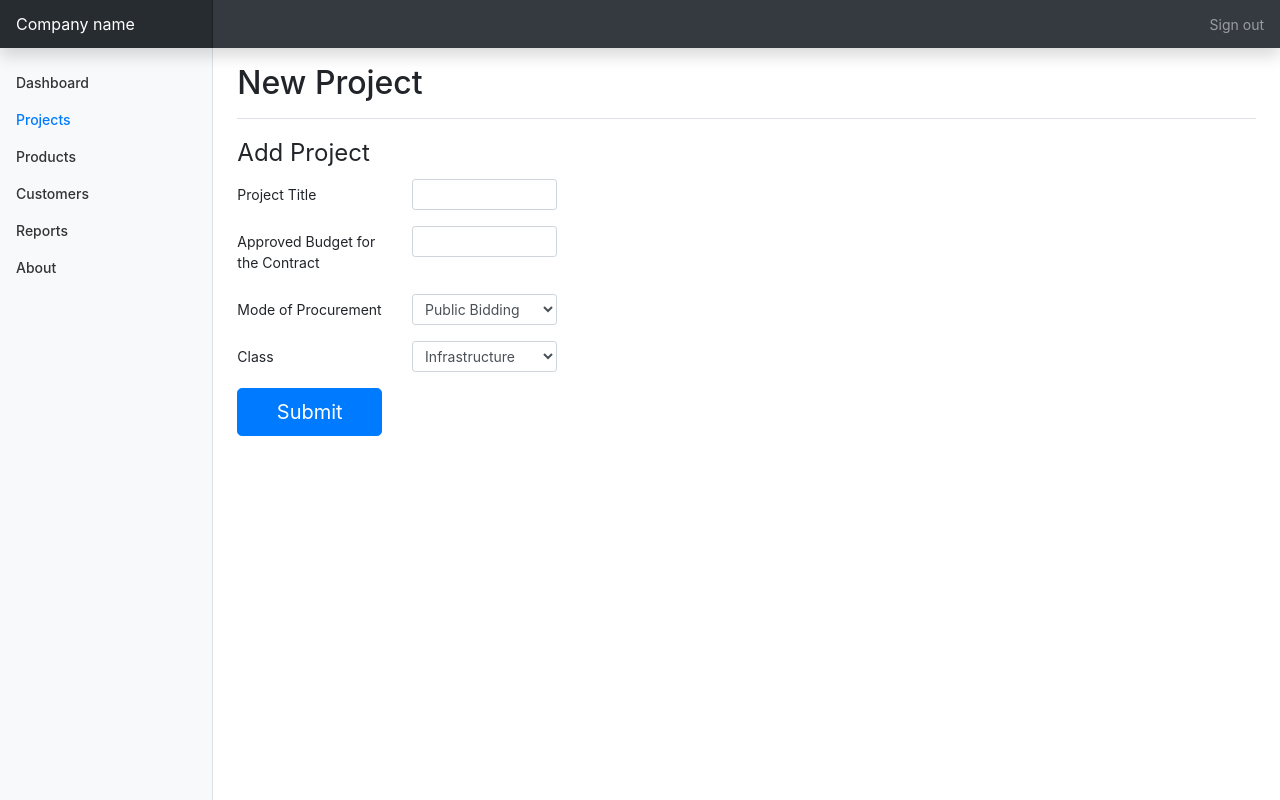
After one commit to DontAndrew/sqltest, a Flask app: page /project_add in a window 1280 px wide. The commit adds this page. Run offline with Flask 2, Linux system fonts and the light colour scheme; parts of the project's set-up code (start-up, migrations or seed data) failed here and were passed over; some libraries are stand-ins or nearby versions.

Commit message:
new commit

```diff
--- a/sqltest/__init__.py
+++ b/sqltest/__init__.py
@@ -14,8 +14,10 @@ def create_app(config_class=Config):
 
     # import blueprints
     from sqltest.main.routes import main
+    from sqltest.projects.routes import projects
 
     # register the blueprints
     app.register_blueprint(main)
+    app.register_blueprint(projects)
 
     return app
--- /dev/null
+++ b/sqltest/projects/forms.py
@@ -0,0 +1,28 @@
+from flask_wtf import FlaskForm
+from wtforms import (
+    StringField,
+    IntegerField,
+    DecimalField,
+    DateField,
+    SubmitField,
+    SelectField,
+)
+from wtforms.validators import DataRequired, InputRequired
+
+
+class ProjectAdd(FlaskForm):
+    title = StringField("Project Title", validators=[DataRequired()])
+    abc = DecimalField("Approved Budget for the Contract", validators=[InputRequired()])
+    mode = SelectField(
+        "Mode of Procurement",
+        choices=[
+            ("pbp", "Public Bidding"),
+            ("svp", "Small Value Procurement"),
+            ("amp", "Alternative Mode of Procurement"),
+        ],
+    )
+    proj_class = SelectField(
+        "Class",
+        choices=[("inf", "Infrastructure"), ("gds", "Goods"), ("con", "Consultancy"),],
+    )
+    submit = SubmitField("Submit")
--- /dev/null
+++ b/sqltest/projects/routes.py
@@ -0,0 +1,27 @@
+from flask import Blueprint, render_template, redirect, request
+from sqltest import db
+from sqltest.projects.forms import ProjectAdd
+from sqltest.models import Project, Contractor
+
+
+projects = Blueprint("projects", __name__)
+
+
+@projects.route("/projects")
+def project_all():
+    return render_template(
+        "projects/projects.html", title="Projects", active_data="active"
+    )
+
+
+@projects.route("/project_add", methods=["GET", "POST"])
+def project_add():
+    form = ProjectAdd()
+    if form.validate_on_submit():
+
+        mode = form.mode.data
+        print(f"{mode}")
+        return redirect("projects")
+    return render_template(
+        "projects/form_add.html", title="New Project", active_data="active", form=form,
+    )
--- a/sqltest/templates/about.html
+++ b/sqltest/templates/about.html
@@ -1,4 +1,4 @@
-{% extends "_layout.html" %}
+{% extends "layout.html" %}
 
 {% block content %}
 <div>
--- a/sqltest/templates/index.html
+++ b/sqltest/templates/index.html
@@ -1,4 +1,4 @@
-{% extends "_layout.html" %}
+{% extends "layout.html" %}
 
 {% block content %}
 <div>
--- a/sqltest/templates/_layout.html
+++ b/sqltest/templates/layout.html
@@ -7,27 +7,12 @@
     <meta name="description" content="">
     <meta name="author" content="Mark Otto, Jacob Thornton, and Bootstrap contributors">
     <meta name="generator" content="Jekyll v4.1.1">
-    <title>Dashboard Template · Bootstrap</title>
+    <title>{{ title }} - Something</title>
     <!-- Bootstrap core CSS -->
     <link rel="stylesheet" href="https://stackpath.bootstrapcdn.com/bootstrap/4.5.2/css/bootstrap.min.css"
         integrity="sha384-JcKb8q3iqJ61gNV9KGb8thSsNjpSL0n8PARn9HuZOnIxN0hoP+VmmDGMN5t9UJ0Z" crossorigin="anonymous">
 
-    <style>
-        .bd-placeholder-img {
-            font-size: 1.125rem;
-            text-anchor: middle;
-            -webkit-user-select: none;
-            -moz-user-select: none;
-            -ms-user-select: none;
-            user-select: none;
-        }
 
-        @media (min-width: 768px) {
-            .bd-placeholder-img-lg {
-                font-size: 3.5rem;
-            }
-        }
-    </style>
     <!-- Custom styles for this template -->
     <link href="{{ url_for('static', filename='css/dashboard.css') }}" rel="stylesheet">
 </head>
@@ -57,8 +42,8 @@
                             </a>
                         </li>
                         <li class="nav-item">
-                            <a class="nav-link {{ active_data }}" href="{{ url_for('main.projects') }}">
-                                Data
+                            <a class="nav-link {{ active_data }}" href="{{ url_for('projects.project_all') }}">
+                                Projects
                             </a>
                         </li>
                         <li class="nav-item">
@@ -89,15 +74,18 @@
                 <div
                     class="d-flex justify-content-between flex-wrap flex-md-nowrap align-items-center pt-3 pb-2 mb-3 border-bottom">
                     <h1 class="h2">{{ title }}</h1>
-                    <div class="btn-toolbar mb-2 mb-md-0">
+                    {% block button_head %}
+                    <!-- <div class="btn-toolbar mb-2 mb-md-0">
                         <div class="btn-group mr-2">
-                            <button type="button" class="btn btn-sm btn-outline-secondary">Add Data</button>
+                            <a class="nav-link" href="{{ url_for('projects.project_add') }}"><button type="button"
+                                    class="btn btn-sm btn-outline-secondary">Add Data</button></a>
                             <button type="button" class="btn btn-sm btn-outline-secondary">Export</button>
                         </div>
                         <button type="button" class="btn btn-sm btn-outline-secondary dropdown-toggle">
                             This week
                         </button>
-                    </div>
+                    </div> -->
+                    {% endblock %}
                 </div>
                 {% block content %}
 
--- a/sqltest/templates/projects.html
+++ /dev/null
@@ -1 +0,0 @@
-{% extends "_layout.html" %}
--- /dev/null
+++ b/sqltest/templates/projects/form_add.html
@@ -0,0 +1,81 @@
+{% extends "layout.html" %}
+
+{% block content %}
+<form method="POST" , action="">
+    {{ form.hidden_tag() }}
+    <fieldset>
+        <legend>Add Project</legend>
+        <!-- title -->
+        <div class="form-group row">
+            {{ form.title.label(class="col-form-label-sm col-sm-2 col-form-label") }}
+            <div class="col-sm-2">
+                {% if form.title.errors %}
+                {{ form.title(class="form-control form-control-sm is-invalid pd-") }}
+                <div class="invalid-feedback">
+                    {% for error in form.title.errors %}
+                    <span>{{ error }}</span>
+                    {% endfor %}
+                </div>
+                {% else %}
+                {{ form.title(class="form-control form-control-sm") }}
+                {% endif %}
+            </div>
+        </div>
+        <!-- abc -->
+        <div class="form-group row">
+            {{ form.abc.label(class="col-form-label-sm col-sm-2 col-form-label") }}
+            <div class="col-sm-2">
+                {% if form.abc.errors %}
+                {{ form.abc(class="form-control form-control-sm is-invalid") }}
+                <div class="invalid-feedback">
+                    {% for error in form.abc.errors %}
+                    <span>{{ error }}</span>
+                    {% endfor %}
+                </div>
+                {% else %}
+                {{ form.abc(class="form-control form-control-sm") }}
+                {% endif %}
+            </div>
+        </div>
+        <!-- mode -->
+        <div class="form-group row">
+            {{ form.mode.label(class="col-form-label-sm col-sm-2 col-form-label") }}
+            <div class="col-sm-2">
+                {% if form.mode.errors %}
+                {{ form.mode(class="form-control form-control-sm is-invalid") }}
+                <div class="invalid-feedback">
+                    {% for error in form.mode.errors %}
+                    <span>{{ error }}</span>
+                    {% endfor %}
+                </div>
+                {% else %}
+                {{ form.mode(class="form-control form-control-sm") }}
+                {% endif %}
+            </div>
+        </div>
+        <!-- classification -->
+        <div class="form-group row">
+            {{ form.proj_class.label(class="col-form-label-sm col-sm-2 col-form-label") }}
+            <div class="col-sm-2">
+                {% if form.proj_class.errors %}
+                {{ form.proj_class(class="form-control form-control-sm is-invalid") }}
+                <div class="invalid-feedback">
+                    {% for error in form.proj_class.errors %}
+                    <span>{{ error }}</span>
+                    {% endfor %}
+                </div>
+                {% else %}
+                {{ form.proj_class(class="form-control form-control-sm") }}
+                {% endif %}
+            </div>
+        </div>
+        <!-- submit button -->
+        <div class="form-group row">
+            <div class="col-sm-2">
+                {{ form.submit(class="pd-0 btn btn-lg btn-primary btn-block")}}
+            </div>
+        </div>
+    </fieldset>
+
+</form>
+{% endblock %}
```
Also changed, not shown: sqltest/main/routes.py (+0 -10 lines), sqltest/models.py (+12 -6 lines), sqltest/templates/projects/projects.html (added, +14 -0 lines), sqltest/projects/__init__.py (added), sqltest/projects/utils.py (added).
